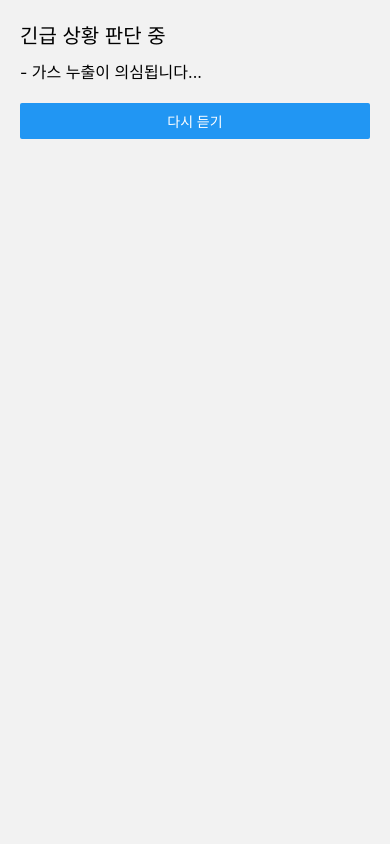
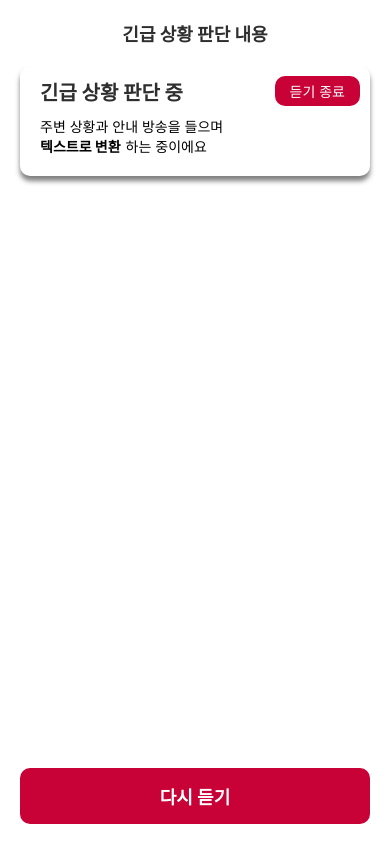
Before and after one commit to AACAPPELLA/Harmony-ReactNative, a React Native app: screen /EmergencyDetail in a window 390 px wide. Built offline with nearby package versions, Linux system fonts and the light colour scheme.

Commit message:
💄 긴급 상황 발생 경우 스타일 수정

```diff
--- a/screens/emergency/EmergencyChecking.tsx
+++ b/screens/emergency/EmergencyChecking.tsx
@@ -1,10 +1,5 @@
 import React from 'react';
 import { View, Text, StyleSheet, Image, Button } from 'react-native';
-import type { SVGProps } from 'react';
-
-export function EosIconsThreeDotsLoading(props: SVGProps<SVGSVGElement>) {
-	return (<svg xmlns="http://www.w3.org/2000/svg" width="1rem" height="1rem" viewBox="0 0 24 24" {...props}><circle cx={18} cy={12} r={0} fill="#ff0000"><animate attributeName="r" begin={0.67} calcMode="spline" dur="1.5s" keySplines="0.2 0.2 0.4 0.8;0.2 0.2 0.4 0.8;0.2 0.2 0.4 0.8" repeatCount="indefinite" values="0;2;0;0"></animate></circle><circle cx={12} cy={12} r={0} fill="#ff0000"><animate attributeName="r" begin={0.33} calcMode="spline" dur="1.5s" keySplines="0.2 0.2 0.4 0.8;0.2 0.2 0.4 0.8;0.2 0.2 0.4 0.8" repeatCount="indefinite" values="0;2;0;0"></animate></circle><circle cx={6} cy={12} r={0} fill="#ff0000"><animate attributeName="r" begin={0} calcMode="spline" dur="1.5s" keySplines="0.2 0.2 0.4 0.8;0.2 0.2 0.4 0.8;0.2 0.2 0.4 0.8" repeatCount="indefinite" values="0;2;0;0"></animate></circle></svg>);
-}
 
 const EmergencyChecking = ({ navigation }) => {
   const handleEmergency = () => {
@@ -19,7 +14,7 @@ const EmergencyChecking = ({ navigation }) => {
     <View style={styles.container}>
       <Image source={require('../../assets/emergency.png')} style={styles.icon} />
       <Text style={styles.text}>긴급 상황을 판단하는 중</Text>
-      <EosIconsThreeDotsLoading/>
+      <Image source={require('../../assets/loading_red.png')} style={[styles.icon, styles.loadingIcon]} />
       <View style={styles.buttonContainer}>
         <Button title="긴급 상황" onPress={handleEmergency} color="#D0021B" />
         <Button title="안전 상황" onPress={handleSafe} color="#4CAF50" />
@@ -40,10 +35,15 @@ const styles = StyleSheet.create({
     height: 100,
     marginBottom: 20,
   },
+  loadingIcon: {
+    width: 10,  // loading_red.png 이미지만 너비를 50으로 설정
+    height: 10, // loading_red.png 이미지만 높이를 50으로 설정
+  },
   text: {
     fontSize: 20,
     color: '#D0021B',
     marginBottom: 20,
+    fontWeight:'bold',
   },
   buttonContainer: {
     flexDirection: 'row',
--- a/screens/emergency/EmergencyDetail.tsx
+++ b/screens/emergency/EmergencyDetail.tsx
@@ -1,16 +1,31 @@
-// screens/EmergencyDetail.js
 import React from 'react';
-import { View, Text, StyleSheet, Button } from 'react-native';
+import { View, Text, TouchableOpacity, StyleSheet, ScrollView } from 'react-native';
 
-const EmergencyDetail = ({ navigation }) => {
+const EmergencyScreen = () => {
   return (
     <View style={styles.container}>
-      <Text style={styles.header}>긴급 상황 판단 중</Text>
-      <Text style={styles.detail}>- 가스 누출이 의심됩니다...</Text>
-      <Button
-        title="다시 듣기"
-        onPress={() => navigation.navigate('EmergencyChecking')}
-      />
+      <Text style={styles.title}>긴급 상황 판단 내용</Text>
+      <View style={styles.header}>
+        <View style={styles.headerBox}>
+          <View style={styles.headerRow}>
+            <Text style={styles.headerText}>긴급 상황 판단 중</Text>
+            <TouchableOpacity style={styles.endButton}>
+              <Text style={styles.endButtonText}>듣기 종료</Text>
+            </TouchableOpacity>
+          </View>
+          <Text style={styles.headerSubText1}>주변 상황과 안내 방송을 들으며</Text>
+          <View style={styles.subTextRow}>
+            <Text style={styles.headerSubText2}>텍스트로 변환</Text>
+            <Text style={styles.headerSubText3}>하는 중이에요</Text>
+          </View>
+        </View>
+      </View>
+      <ScrollView style={styles.messagesContainer}>
+        {/* 메시지 목록이 들어갈 ScrollView */}
+      </ScrollView>
+      <TouchableOpacity style={styles.retryButton}>
+        <Text style={styles.retryButtonText}>다시 듣기</Text>
+      </TouchableOpacity>
     </View>
   );
 };
@@ -19,15 +34,93 @@ const styles = StyleSheet.create({
   container: {
     flex: 1,
     padding: 20,
+    backgroundColor: '#fff',
+    justifyContent: 'flex-end',
+  },
+  title: {
+    fontSize: 18,
+    fontWeight: 'bold',
+    marginBottom: 20,
+    color: '#2e2e2e',
+    alignSelf: 'center',
   },
   header: {
+    marginBottom: 20,
+    fontWeight: 'bold',
+  },
+  headerBox: {
+    backgroundColor: '#fff',
+    padding: 10,
+    borderRadius: 10,
+    shadowColor: '#000',
+    shadowOffset: {
+      width: 0,
+      height: 5, // 원하는 그림자 높이로 조정
+    },
+    shadowOpacity: 0.5,
+    shadowRadius: 5,
+    elevation: 35,
+  },
+  headerRow: {
+    flexDirection: 'row',
+    justifyContent: 'space-between',
+    alignItems: 'center',
+  },
+  headerText: {
     fontSize: 20,
+    fontWeight: 'bold',
+    color: '#2e2e2e',
+    marginLeft: 10,
+  },
+  headerSubText1: {
+    fontSize: 14,
+    color: '#000',
+    marginTop: 10,
+    marginLeft: 10,
+  },
+  subTextRow: {
+    flexDirection: 'row',
+    marginLeft: 10,
     marginBottom: 10,
   },
-  detail: {
-    fontSize: 16,
-    marginBottom: 20,
+  headerSubText2: {
+    fontSize: 14,
+    color: '#000',
+    fontWeight: 'bold',
+  },
+  headerSubText3: {
+    fontSize: 14,
+    color: '#000',
+    marginLeft: 5, // 추가적인 간격을 위해 여백을 추가합니다.
+  },
+  endButton: {
+    backgroundColor: '#C80136',
+    paddingVertical: 5,
+    paddingHorizontal: 15,
+    borderRadius: 10,
+  },
+  endButtonText: {
+    color: '#fff',
+  },
+  messagesContainer: {
+    flex: 1,
+    marginBottom: 70, // retryButton 높이만큼 마진 추가
+  },
+  retryButton: {
+    position: 'absolute',
+    bottom: 20,
+    left: 20,
+    right: 20,
+    backgroundColor: '#C80136',
+    paddingVertical: 15,
+    borderRadius: 10,
+    alignItems: 'center',
+  },
+  retryButtonText: {
+    color: '#fff',
+    fontSize: 18,
+    fontWeight: 'bold',
   },
 });
 
-export default EmergencyDetail;
+export default EmergencyScreen;
--- a/screens/emergency/EmergencyDetected.tsx
+++ b/screens/emergency/EmergencyDetected.tsx
@@ -1,16 +1,40 @@
-import React from 'react';
-import StatusScreen from '../../components/StatusScreen';
+// screens/EmergencyScreen.js
+import React, { useEffect } from 'react';
+import { View, Text, StyleSheet, Image } from 'react-native';
 
-const EmergencyDetected = ({ navigation }) => {
+const EmergencyScreen = ({ navigation }) => {
+  useEffect(() => {
+    const timer = setTimeout(() => {
+      navigation.navigate('EmergencyDetail');
+    }, 2000);
+    return () => clearTimeout(timer);
+  }, [navigation]);
+
   return (
-    <StatusScreen
-      navigation={navigation}
-      message="긴급 상황이에요"
-      buttonTitle="자세히 보기"
-      nextScreen="EmergencyDetail"
-      imageSource={require('../../assets/emergency.png')} // 긴급 상황 아이콘
-    />
+    <View style={styles.container}>
+      <Image source={require('../../assets/emergency.png')} style={styles.icon} />
+      <Text style={styles.text}>긴급 상황이에요</Text>
+    </View>
   );
 };
 
-export default EmergencyDetected;
+const styles = StyleSheet.create({
+  container: {
+    flex: 1,
+    justifyContent: 'center',
+    alignItems: 'center',
+    backgroundColor: '#fff',
+  },
+  icon: {
+    width: 100,
+    height: 100,
+    marginBottom: 20,
+  },
+  text: {
+    fontSize: 24,
+    color: '#d9534f',
+    fontWeight:"bold",
+  },
+});
+
+export default EmergencyScreen;
```
